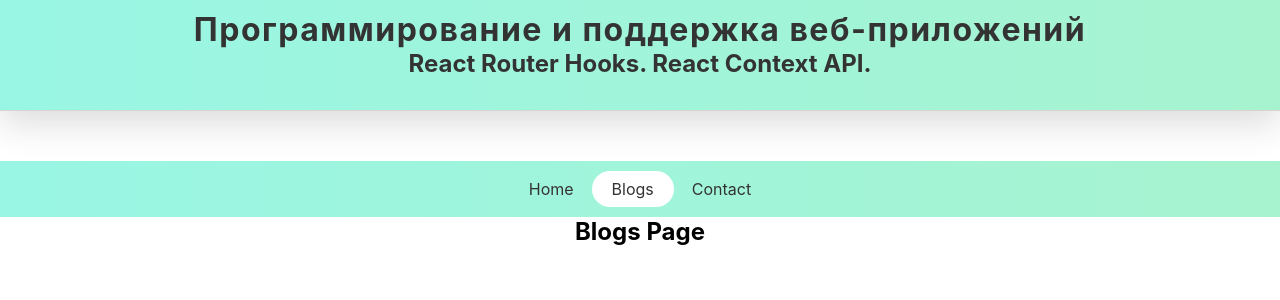
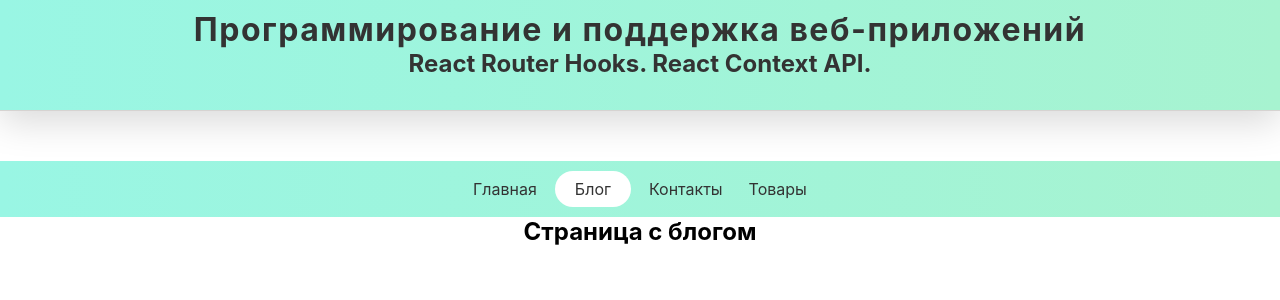
Before and after one commit to MariyaBes/Web-labs, a React (Create React App) app: page /blogs in a window 1280 px wide. Shown: the top 300 px of the page. Built offline with nearby package versions, Linux system fonts and the light colour scheme.

Commit message:
Лабораторная работа №7.1

```diff
--- a/src/App.js
+++ b/src/App.js
@@ -7,7 +7,10 @@ import Blogs from "./Pages/Blogs";
 import Contact from "./Pages/Contact";
 import ErrorPage from "./Pages/ErrorPage";
 import NoPage from "./Pages/NoPage";
+import Products from "./Pages/Products";
 
+function Phone() { return <h3>Смартфоны</h3>; }
+function Tablet() { return <h3>Планшеты</h3>; }
 
 function App() {
 
@@ -21,6 +24,10 @@ function App() {
                 <Routes>
                     <Route path="/" element={<Layout />}>
                         <Route index element={<Home />} />
+                        <Route path="/products/*" element={<Products />}>
+                            <Route path="phones" element={<Phone />} />
+                            <Route path="tablets" element={<Tablet />} />
+                        </Route>
                         <Route path="blogs" element={<Blogs />} />
                         <Route path="contact" element={<Contact />} />
                         <Route path="error" element={<ErrorPage />} />
--- a/src/Pages/Blogs.jsx
+++ b/src/Pages/Blogs.jsx
@@ -3,7 +3,7 @@ import React from "react";
 const Blogs = () => {
     return (
         <div>
-            <h2>Blogs Page</h2>
+            <h2>Страница с блогом</h2>
         </div>
     );
 };
--- a/src/Pages/Contact.jsx
+++ b/src/Pages/Contact.jsx
@@ -1,7 +1,7 @@
 import React from "react";
 
 const Contact = () => {
-    return <div><h2>Contact Page</h2></div>;
+    return <div><h2>Страница с контактами</h2></div>;
 };
 
 export default Contact;
--- a/src/Pages/ErrorPage.jsx
+++ b/src/Pages/ErrorPage.jsx
@@ -1,7 +1,7 @@
 import React from "react";
 
 const ErrorPage = () => {
-    return <h2>Error Page</h2>;
+    return <h2>Страница с ошибками</h2>;
 };
 
 export default ErrorPage;
--- a/src/Pages/Home.jsx
+++ b/src/Pages/Home.jsx
@@ -1,7 +1,7 @@
 import React from "react";
 
 const Home = () => {
-    return <div><h2>Home Component</h2></div>;
+    return <div><h2>Главная стрнаница</h2></div>;
 };
 
 export default Home;
--- a/src/Pages/Layout.jsx
+++ b/src/Pages/Layout.jsx
@@ -1,6 +1,5 @@
-//СПОСОБ 0
 import React from 'react';
-import { Link, Outlet, NavLink, useLocation, withRouter } from 'react-router-dom';
+import { Link, Outlet, useLocation } from 'react-router-dom';
 import './Layout.css';
 
 const Layout = () => {
@@ -8,9 +7,10 @@ const Layout = () => {
     return (
         <div>
             <nav>
-                <Link to="/" className={location.pathname === '/' ? 'active' : ''}>Home</Link>
-                <Link to="/blogs" className={location.pathname === '/blogs' ? 'active' : ''}>Blogs</Link>
-                <Link to="/contact" className={location.pathname === '/contact' ? 'active' : ''}>Contact</Link>
+                <Link to="/" className={location.pathname === '/' ? 'active' : ''}>Главная</Link>
+                <Link to="/blogs" className={location.pathname === '/blogs' ? 'active' : ''}>Блог</Link>
+                <Link to="/contact" className={location.pathname === '/contact' ? 'active' : ''}>Контакты</Link>
+                <Link to="/products/" className={location.pathname === '/products/' ? 'active' : ''}>Товары</Link>
             </nav>
             <Outlet />
         </div>
@@ -18,93 +18,3 @@ const Layout = () => {
 };
 
 export default Layout;
-/////////////////////////////////////////////////////////////////////////////////////////////////////////////////////
-//СПОСОБ 1
-//Замена Link на NavLink с классом 'active' в CSS
-// import React from 'react';
-// import { Outlet, NavLink } from 'react-router-dom';
-// import './Layout.css';
-
-// const Layout = () => {
-//     return (
-//         <div>
-//             <nav>
-//                 <NavLink to="/" activeClassName="active">Home</NavLink>
-//                 <NavLink to="/blogs" activeClassName="active">Blogs</NavLink>
-//                 <NavLink to="/contact" activeClassName="active">Contact</NavLink>
-//             </nav>
-//             <Outlet />
-//         </div>
-//     );
-// };
-
-// export default Layout;
-
-/////////////////////////////////////////////////////////////////////////////////////////////////////////////////////
-//Способ 2: Использование className у NavLink
-//у NavLink проп (prop) className, который может принимать помимо строки и функцию
-// import React from 'react';
-// import { Outlet, NavLink } from 'react-router-dom';
-// import './Layout.css';
-
-// const Layout = () => {
-//     const setActive = ({ isActive }) => isActive ? 'active-link' : '';
-
-//     return (
-//         <div>
-//             <nav>
-//                 <NavLink to="/" className={setActive}>Home</NavLink>
-//                 <NavLink to="/blogs" className={setActive}>Blogs</NavLink>
-//                 <NavLink to="/contact" className={setActive}>Contact</NavLink>
-//             </nav>
-//             <Outlet />
-//         </div>
-//     );
-// };
-
-// export default Layout;
-
-/////////////////////////////////////////////////////////////////////////////////////////////////////////////////////
-// Способ 3: Использование style у NavLink
-//проп style, который может принимать помимо объекта еще ифункцию, которая будет возвращать объект.
-// import React from 'react';
-// import { Link, Outlet, NavLink } from 'react-router-dom';
-// import './Layout.css';
-
-// const Layout = () => {
-//     return (
-//         <div>
-//             <nav>
-//                 <NavLink to="/" style={({ isActive }) => ({ color: isActive ? 'var(--color-active)' : 'white' })}>Home</NavLink>
-//                 <NavLink to="/blogs" style={({ isActive }) => ({ color: isActive ? 'var(--color-active)' : 'white' })}>Blogs</NavLink>
-//                 <NavLink to="/contact" style={({ isActive }) => ({ color: isActive ? 'var(--color-active)' : 'white' })}>Contact</NavLink>
-//             </nav>
-//             <Outlet />
-//         </div>
-//     );
-// };
-
-// export default Layout;
-
-/////////////////////////////////////////////////////////////////////////////////////////////////////////////////////
-//Способ 4: Создание кастомного Link:
-// Layout.jsx
-// import React from 'react';
-// import { Outlet } from 'react-router-dom';
-// import CustomLink from './CustomLink';
-// import './Layout.css';
-
-// const Layout = () => {
-//     return (
-//         <div>
-//             <nav>
-//                 <CustomLink to="/">Home</CustomLink>
-//                 <CustomLink to="/blogs">Blogs</CustomLink>
-//                 <CustomLink to="/contact">Contact</CustomLink>
-//             </nav>
-//             <Outlet />
-//         </div>
-//     );
-// };
-
-// export default Layout;
--- /dev/null
+++ b/src/Pages/Products.jsx
@@ -0,0 +1,14 @@
+import React from "react";
+import {Routes, Route, Outlet} from "react-router-dom";
+
+const Products = () => {
+
+    return (
+        <div>
+            <h2>Товары</h2>
+            <Outlet />
+        </div>
+    );
+};
+
+export default Products;
```
